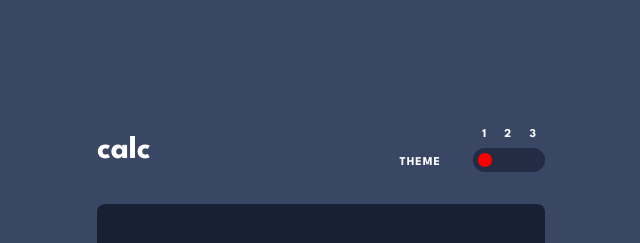
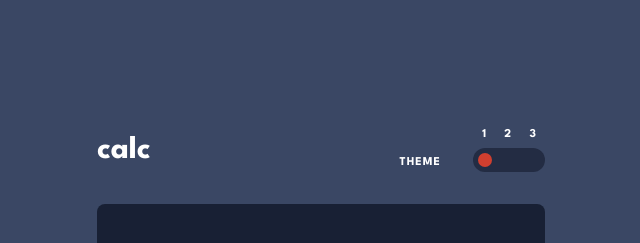
Before and after one commit to DanielAbrante/calculator-app, a React (Vite) app: page / in a window 1280 px wide. Shown: the top 243 px of the page, without its empty margins (319-959 px from the left). Built offline with nearby package versions, Linux system fonts and the light colour scheme.

Commit message:
style: fix color from toggleCircle

```diff
--- a/src/App.module.css
+++ b/src/App.module.css
@@ -84,10 +84,6 @@ header {
 .toggleCircle {
   width: 0.90rem;
   height: 0.90rem;
-}
-
-.isActive {
-  background-color: red;
 }
 
 .main {
@@ -197,6 +193,10 @@ header {
   background: var(--theme-01-toggle-background);
 }
 
+.theme01 .isActive {
+  background: var(--theme-01-red-key-background-toggle);
+}
+
 .theme01 .main {
   background: var(--theme-01-main-background);
 }
@@ -246,6 +246,10 @@ header {
   background: var(--theme-02-toggle-background);
 }
 
+.theme02 .isActive {
+  background: var(--theme-02-orange-key-background-toggle);
+}
+
 .theme02 .main {
   background: var(--theme-02-main-background);
 }
```
